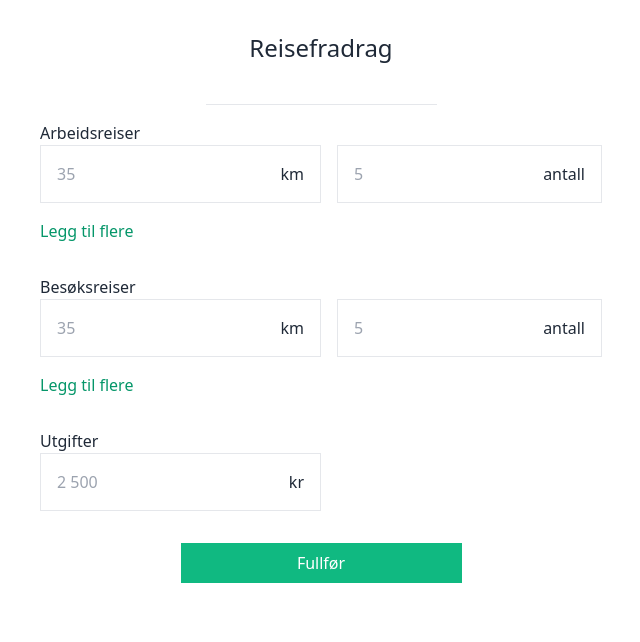
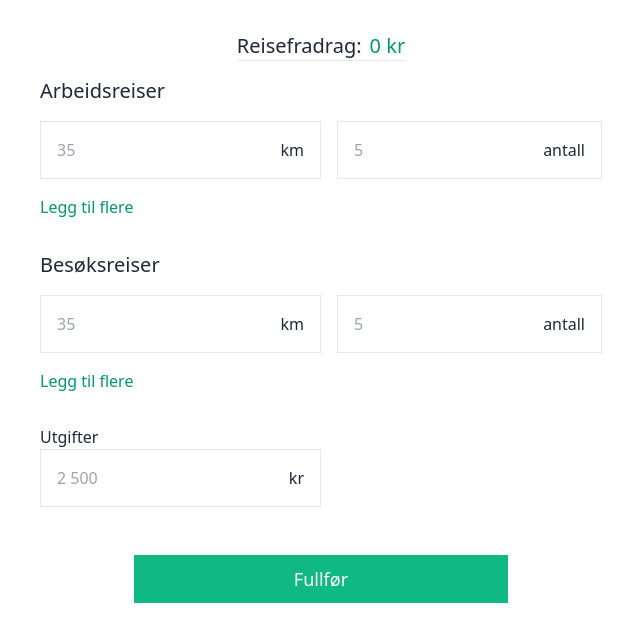
Before and after one commit to Skulsta/reisefradrag, a Vue app: page / in a window 1280 px wide. Shown: the top 642 px of the page, without its empty margins (319-959 px from the left). Built offline with nearby package versions, Linux system fonts and the light colour scheme.

Commit message:
More styling

```diff
--- a/src/components/InputField.vue
+++ b/src/components/InputField.vue
@@ -6,7 +6,7 @@
       <input
         :name="name"
         :id="id"
-        :value="modelValue"
+        :value="modelValue || value"
         :placeholder="placeholder"
         type="number"
         class="block font-light w-full focus:outline-none text-left"
@@ -30,6 +30,7 @@ export default {
     name: { type: String, default: "" },
     id: { type: String, default: "" },
     modelValue: { type: [String, Number], default: "" },
+    value: { type: [String, Number], default: "" },
     placeholder: { type: [String, Number], default: "" },
     metaText: { type: String, default: "" },
   },
--- a/src/components/MultipleInputs.vue
+++ b/src/components/MultipleInputs.vue
@@ -1,10 +1,10 @@
 <template>
   <div class="mb-8 text-left">
-    <label>{{ sectionLabel }}</label>
+    <label class="text-xl">{{ sectionLabel }}</label>
     <div
       v-for="(variation, counter) in variations"
       :key="counter"
-      class="variations grid grid-cols-2 mb-4 space-x-4"
+      class="variations grid grid-cols-2 my-4 space-x-4"
       @input="(e) => updateArray(e, counter)"
     >
       <input-field type="number" name="km" placeholder="35" metaText="km" />
@@ -16,12 +16,15 @@
       />
     </div>
     <div class="flex space-x-8">
-      <div class="text-green-600 cursor-pointer" @click="addVariation">
+      <div
+        class="text-green-600 hover:text-green-500 cursor-pointer"
+        @click="addVariation"
+      >
         Legg til flere
       </div>
       <div
         v-show="variations.length > 1"
-        class="text-red-600 cursor-pointer opacity-75"
+        class="text-red-600 hover:text-red-400 cursor-pointer"
         @click="removeVariation"
       >
         Fjern felt
@@ -60,10 +63,7 @@ export default defineComponent({
     };
 
     const removeVariation = () => {
-      // TODO This should update some value to resolve a bug
-
       variations.value.splice(variations.value.length - 1, 1);
-      console.log(variations.value);
     };
 
     return {
--- a/src/views/TravelDeduction/TravelDeduction.vue
+++ b/src/views/TravelDeduction/TravelDeduction.vue
@@ -1,12 +1,16 @@
 <template>
-  <div className="max-w-screen-2xl p-8">
+  <div className="max-w-screen-2xl p-8 font-light mx-auto">
     <div class="flex flex-col items-center space-y-4 text-center text-gray-800">
-      <h1 class="text-2xl">Reisefradrag</h1>
-      <input
-        :value="travelDeduction && travelDeduction.toLocaleString('nb-NO')"
-        readOnly
-        class="w-46 mx-4 my-8 text-center border-b focus:outline-none "
-      />
+      <div class="flex text-xl space-x-2 text-gray-800 border-b">
+        <h1>Reisefradrag:</h1>
+        <div class="font-medium text-green-600">
+          {{
+            travelDeduction &&
+              Math.trunc(travelDeduction).toLocaleString("nb-NO")
+          }}
+          kr
+        </div>
+      </div>
       <form action="submit" @submit.prevent="submit">
         <multiple-inputs sectionLabel="Arbeidsreiser" @toParent="handler" />
         <multiple-inputs
@@ -24,7 +28,7 @@
           />
         </div>
         <button
-          class="bg-green-500 focus:outline-none text-white hover:bg-green-600 py-2 w-1/2 my-8"
+          class="bg-green-500 text-lg border-2 hover:text-green-500 border-green-500 focus:outline-none text-white hover:bg-white py-2 w-full sm:w-2/3 my-12"
         >
           Fullfør
         </button>
@@ -42,7 +46,7 @@ export default {
     InputField,
   },
   setup() {
-    let travelDeduction = ref("");
+    let travelDeduction = ref("0");
     let workTravels;
     let workKm = ref();
     let workTimes = ref();
```
